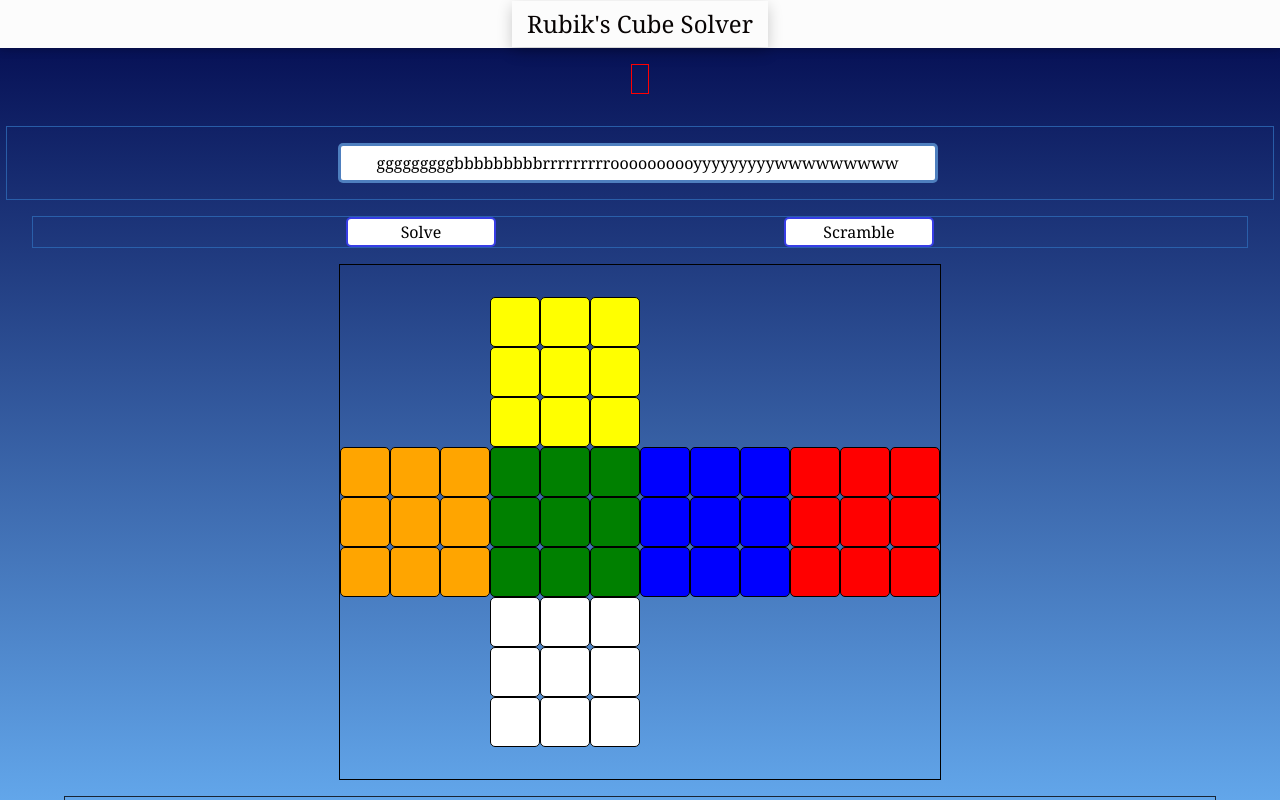
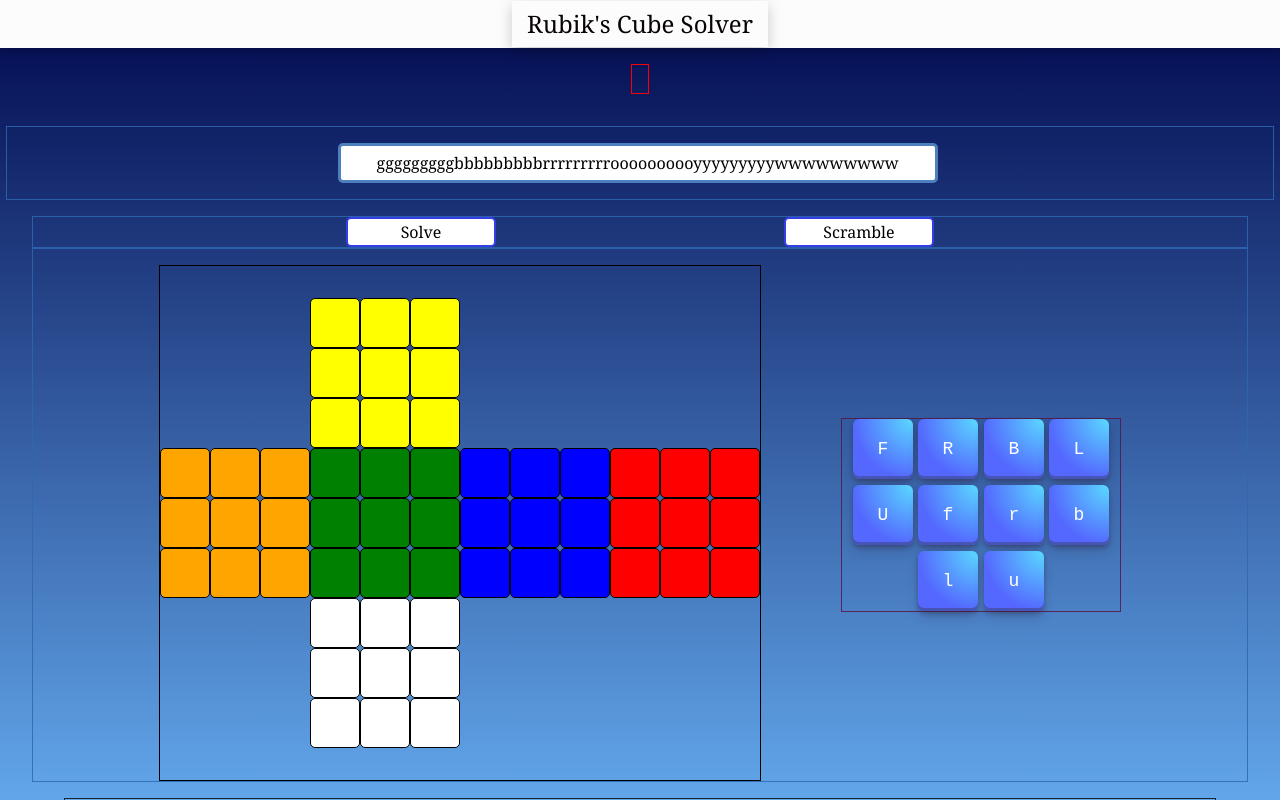
Before and after one commit to Arpan3323/rubiks-cube-frontend, a React (Create React App) app: page / in a window 1280 px wide. Built offline with nearby package versions, Linux system fonts and the light colour scheme.

Commit message:
rotation buttons

```diff
--- a/src/components/cube/Cube.style.js
+++ b/src/components/cube/Cube.style.js
@@ -5,6 +5,7 @@
     padding: 2rem 0;
     margin-top: 1rem;
     border: 1px solid #000;
+
 
 `;
 
--- a/src/components/home/Home.js
+++ b/src/components/home/Home.js
@@ -4,13 +4,14 @@
 import { useState } from 'react'
 import Cube from '../cube/Cube';
 import RotationsText from '../rotationsText/RotationsText';
+import RotationButtons from '../rotationButtons/RotationButtons';
 
 const Home = () => {
   const validCubeStringLength = 54
   const regex = new RegExp('[^rbgoyw]');
   const [cubeString, setCubeString] = useState('gggggggggbbbbbbbbbrrrrrrrrroooooooooyyyyyyyyywwwwwwwww')
   const [cubeSolution, setCubeSolution] = useState('')
-  //var isSolved = true
+  var isSolving = true
   //const [cubeRotations, setCubeRotations] = useState('')
   const handleChange = (event) => {
     setCubeString(event.target.value)
@@ -41,6 +42,7 @@
     console.log(rotations.length)
     if (rotations && rotations.length !== 0){
       let currentCubeString = cubeString
+      isSolving = true
       //rotate(rotations)
       //console.log(rotations.slice(0,4))
       for (const rotation of rotations) {
@@ -48,6 +50,7 @@
         //await new Promise(r => setTimeout(r, 10));
        //setCubeString(await rotate(rotation, currentCubeString))
       }
+      isSolving = false
       //setCubeString(currentCubeString)
       //rotate(rotations)
     }
@@ -111,13 +114,19 @@
       <div className='fieldContainer'>
         <input id='userInputField' placeholder='Enter input Cube' className='userInputField' type="text" onChange={handleChange} value={cubeString}/>
       </div>
+
       <div className="userButtonsContainer">
         <button onClick={getSolveResponse} >Solve</button>
         <button onClick={getScrambleResponse} >Scramble</button>
       </div>
+
+      <div className='cubeAndRotationButtonsContainer'>
       <Cube inputCubeString={
         cubeString.length === validCubeStringLength && !(regex.test(cubeString)) ? cubeString : ""}
         solution={cubeSolution}/>
+        <RotationButtons rotator={rotate} cube={cubeString}/>
+      </div>
+
       <RotationsText solution={cubeSolution}/>
     </div>
   )
--- a/src/components/home/home.css
+++ b/src/components/home/home.css
@@ -75,6 +75,16 @@
         transition: all 0.5s ease;
 }
 
+.cubeAndRotationButtonsContainer{
+    display: flex;
+    flex-direction: row;
+    justify-content: center;
+    align-items: center;
+    gap: 5rem;
+    width: 95%;
+    border: 1px solid #2e68b4d7;
+}
+
 
 
   @media (max-width: 800px){
--- /dev/null
+++ b/src/components/rotationButtons/RotationButtons.css
@@ -0,0 +1,57 @@
+.rotationButtonsContainer {
+  border: 1px solid #561644d7;
+  width: 23%;
+  height: 20%;
+  display: flex;
+  flex-direction: row;
+  flex-wrap: wrap;
+  gap: 0.35rem;
+  justify-content: center;
+
+}
+
+.rotationButtonsContainer button {
+  align-items: center;
+  appearance: none;
+  background-image: radial-gradient(100% 100% at 100% 0, #5adaff 0, #5468ff 100%);
+  border: 0;
+  border-radius: 6px;
+  box-shadow: rgba(45, 35, 66, .4) 0 2px 4px,rgba(45, 35, 66, .3) 0 7px 13px -3px,rgba(58, 65, 111, .5) 0 -3px 0 inset;
+  box-sizing: border-box;
+  color: #fff;
+  cursor: pointer;
+  display: inline-flex;
+  font-family: "JetBrains Mono",monospace;
+  height: 60px;
+  width: 60px;
+  justify-content: center;
+  line-height: 1;
+  list-style: none;
+  overflow: hidden;
+  padding-left: 16px;
+  padding-right: 16px;
+  position: relative;
+  text-align: left;
+  text-decoration: none;
+  transition: box-shadow .15s,transform .15s;
+  user-select: none;
+  -webkit-user-select: none;
+  touch-action: manipulation;
+  white-space: nowrap;
+  will-change: box-shadow,transform;
+  font-size: 18px;
+}
+
+.rotationButtonsContainer button:focus {
+  box-shadow: #3c4fe0 0 0 0 1.5px inset, rgba(45, 35, 66, .4) 0 2px 4px, rgba(45, 35, 66, .3) 0 7px 13px -3px, #3c4fe0 0 -3px 0 inset;
+}
+
+.rotationButtonsContainer button:hover {
+  box-shadow: rgba(45, 35, 66, .4) 0 4px 8px, rgba(45, 35, 66, .3) 0 7px 13px -3px, #3c4fe0 0 -3px 0 inset;
+  transform: translateY(-2px);
+}
+
+.rotationButtonsContainer button:active {
+  box-shadow: #3c4fe0 0 3px 7px inset;
+  transform: translateY(2px);
+}
--- /dev/null
+++ b/src/components/rotationButtons/RotationButtons.js
@@ -0,0 +1,43 @@
+import React from 'react'
+import './RotationButtons.css'
+
+const RotationButtons = ({rotator, cube}) => {
+
+
+  return (
+    <div className='rotationButtonsContainer'>
+        <button onClick={() => rotator("F", cube)}>
+            F
+        </button>
+        <button onClick={() => rotator("R", cube)}>
+            R
+        </button >
+        <button onClick={() => rotator("B", cube)}>
+            B
+        </button>
+        <button onClick={() => rotator("L", cube)}>
+            L
+        </button>
+        <button onClick={() => rotator("U", cube)}>
+            U
+        </button>
+        <button onClick={() => rotator("f", cube)}>
+            f
+        </button>
+        <button onClick={() => rotator("r", cube)}>
+            r
+        </button>
+        <button onClick={() => rotator("b", cube)}>
+            b
+        </button>
+        <button onClick={() => rotator("l", cube)}>
+            l
+        </button>
+        <button onClick={() => rotator("u", cube)}>
+            u
+        </button>
+    </div>
+  )
+}
+
+export default RotationButtons
```
